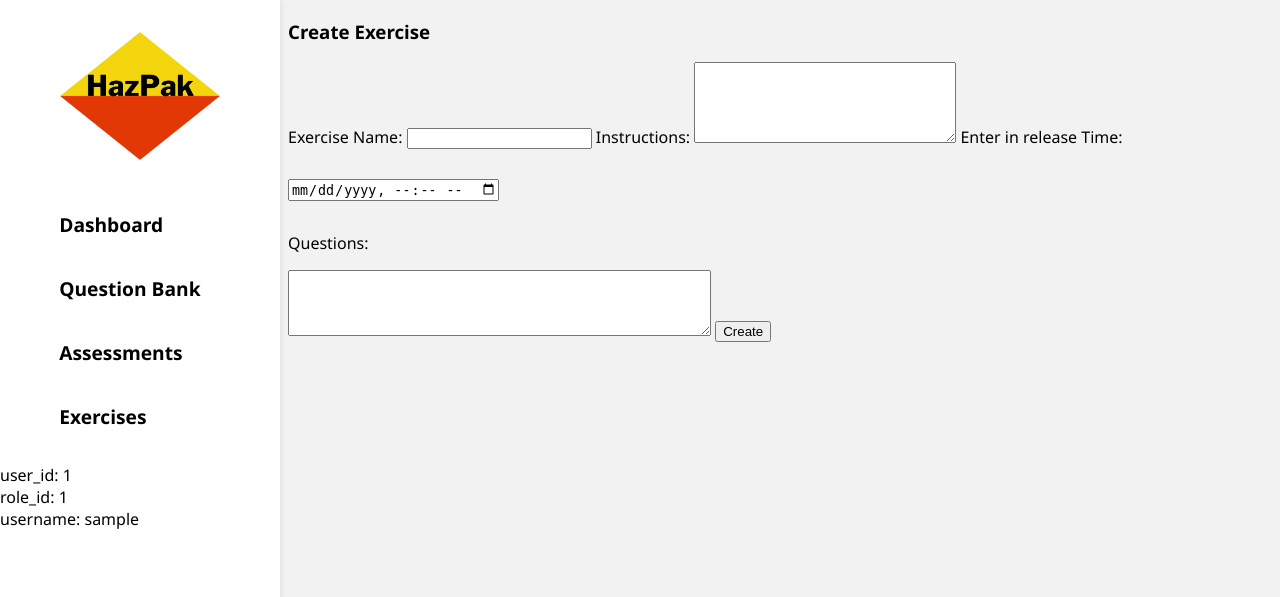
After one commit to 21026584/HazPak_ELearning_Portal-team2, a PHP site: page /createExercise.php in a window 1280 px wide. The commit adds this page. Shown: the top 597 px of the page. Run offline with PHP 8.4, Linux system fonts and the light colour scheme; the visitor is signed in with stand-in values (Sample User, id 1).

Commit message:
exercise page

```diff
--- /dev/null
+++ b/createExercise.php
@@ -0,0 +1,27 @@
+<!DOCTYPE html>
+<html>
+    <head>
+        <meta http-equiv="Content-Type" content="text/html; charset=utf-8" />
+        <link href="stylesheets/style.css" rel="stylesheet" type="text/css"/>
+        <title>Create Exercise</title>
+    </head>
+    <body>
+        <?php
+        session_start();
+        include "navbar.php"
+        ?>
+        <h3>Create Exercise</h3>
+
+        <form id="postForm" method="post" action="doCreateExercise.php">
+            <label for="idName">Exercise Name:</label>
+            <input type="text" id="idName" name="name" required/>
+            <label for="idInstuc">Instructions:</label>
+            <textarea id="idInstuc" name="instruction" rows="5" cols="30" required></textarea>
+            <label for="idTime">Enter in release Time:</label>
+            <input type="datetime-local" id="idTime" name="time" required/>
+            <p><label for="idQuestion">Questions:</label></p>
+            <textarea id="idQuestion" name="question" rows="4" cols="50" required></textarea>
+            <input type="submit" value="Create" />
+        </form>
+    </body>
+</html>
--- a/doCreateAssessment.php
+++ b/doCreateAssessment.php
@@ -31,7 +31,7 @@ if (!empty($_POST['name']) && !empty($_POST['instruction']) && !empty($_POST['ti
         $message = "Assessment created failed.";
     }
 } else {
-        $message = "All Item details have to be provided.";
+        $message = "All Assessment details have to be provided.";
 }
 
 // Closes the Database conection
```
Also changed, not shown: doCreateExercise.php (added, +54 -0 lines).
